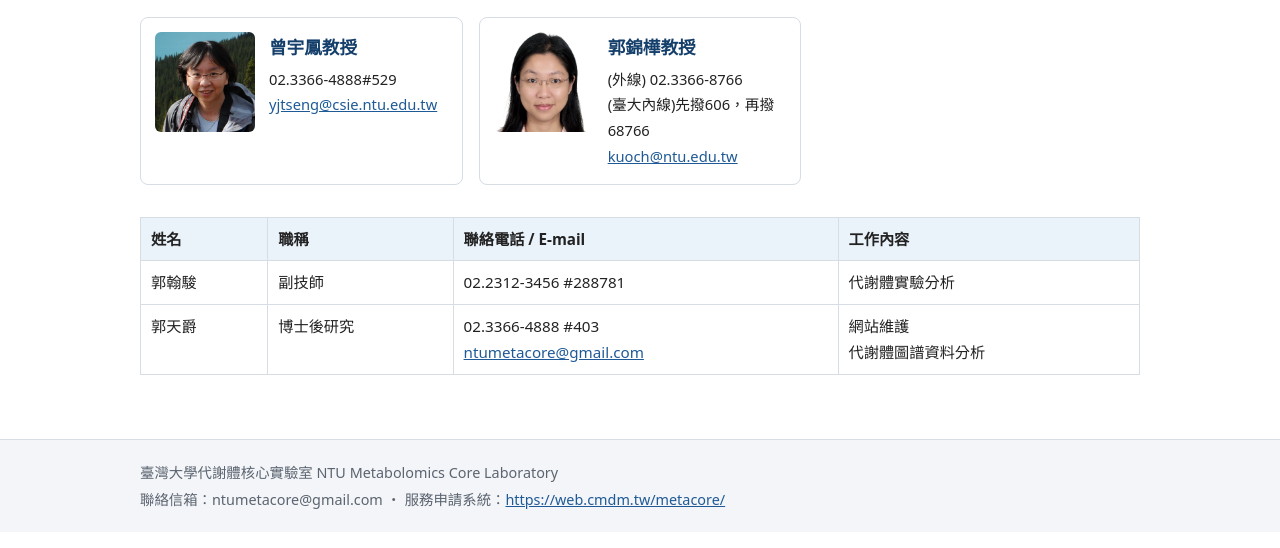
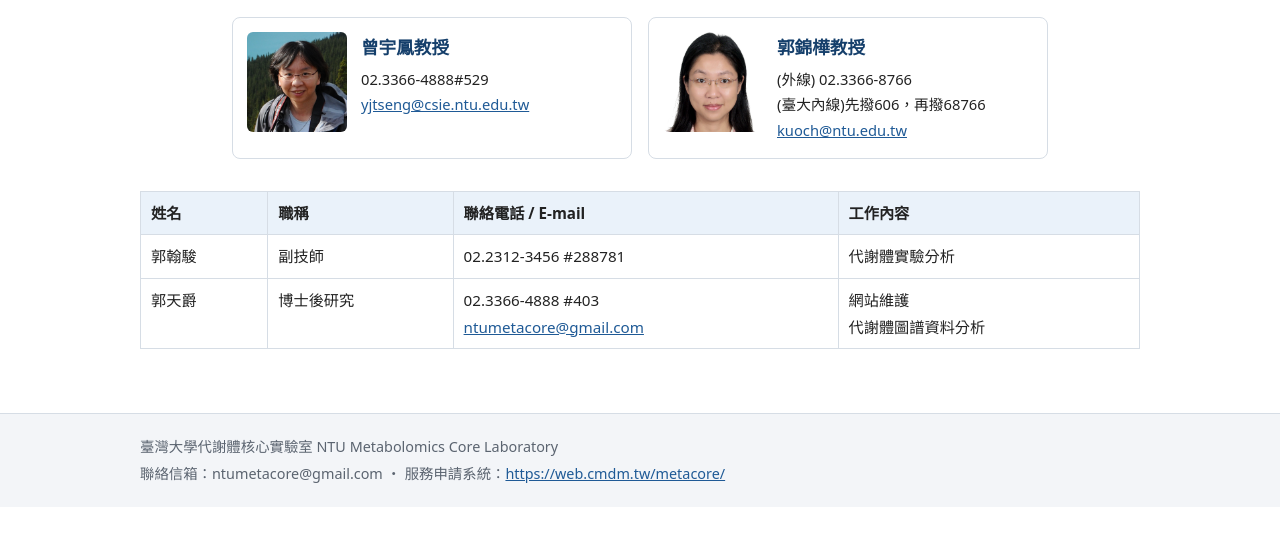
Before and after one commit to CMDM-Lab/metacore-portal, an Astro site: page /metacore-portal/members in a window 1280 px wide. Shown: the part 168-716 px from the top of the page. Built offline with nearby package versions, Linux system fonts and the light colour scheme; Astro itself is replaced by a stand-in of ours.

Commit message:
style(members): 教授卡片置中
- .member-grid 改用 auto-fit，每張卡片最寬 400px，整列置中。
- 原本用 auto-fill，2 張卡片只占 3 欄中的前 2 欄，看起來靠左。
- 1280px 寬：卡片左右各留 92px。390px 寬：卡片上下排，沒有水平捲動。

Co-Authored-By: Claude Opus 5.5 <noreply@anthropic.com>
Claude-Session: https://claude.ai/code/session_018NaCVXePNTfyf7JsR4GM1A

```diff
--- a/src/styles/global.css
+++ b/src/styles/global.css
@@ -60,7 +60,7 @@ main { padding-block: 28px 48px; }
 .toc ul { margin: 6px 0 0; padding-left: 1.2em; }
 .toc li.d2 { font-weight: 600; margin-top: 6px; list-style: none; margin-left: -1.2em; }
 
-.member-grid { display: grid; grid-template-columns: repeat(auto-fill, minmax(260px, 1fr)); gap: 16px; margin-bottom: 32px; }
+.member-grid { display: grid; grid-template-columns: repeat(auto-fit, minmax(min(260px, 100%), 400px)); justify-content: center; gap: 16px; margin-bottom: 32px; }
 .member-card { display: flex; gap: 14px; border: 1px solid var(--border); border-radius: 8px; padding: 14px; }
 .member-card img { width: 100px; height: 100px; object-fit: cover; border-radius: 6px; flex-shrink: 0; }
 .member-card h2 { font-size: 1.1rem; margin: 0 0 4px; border: 0; padding: 0; }
```
